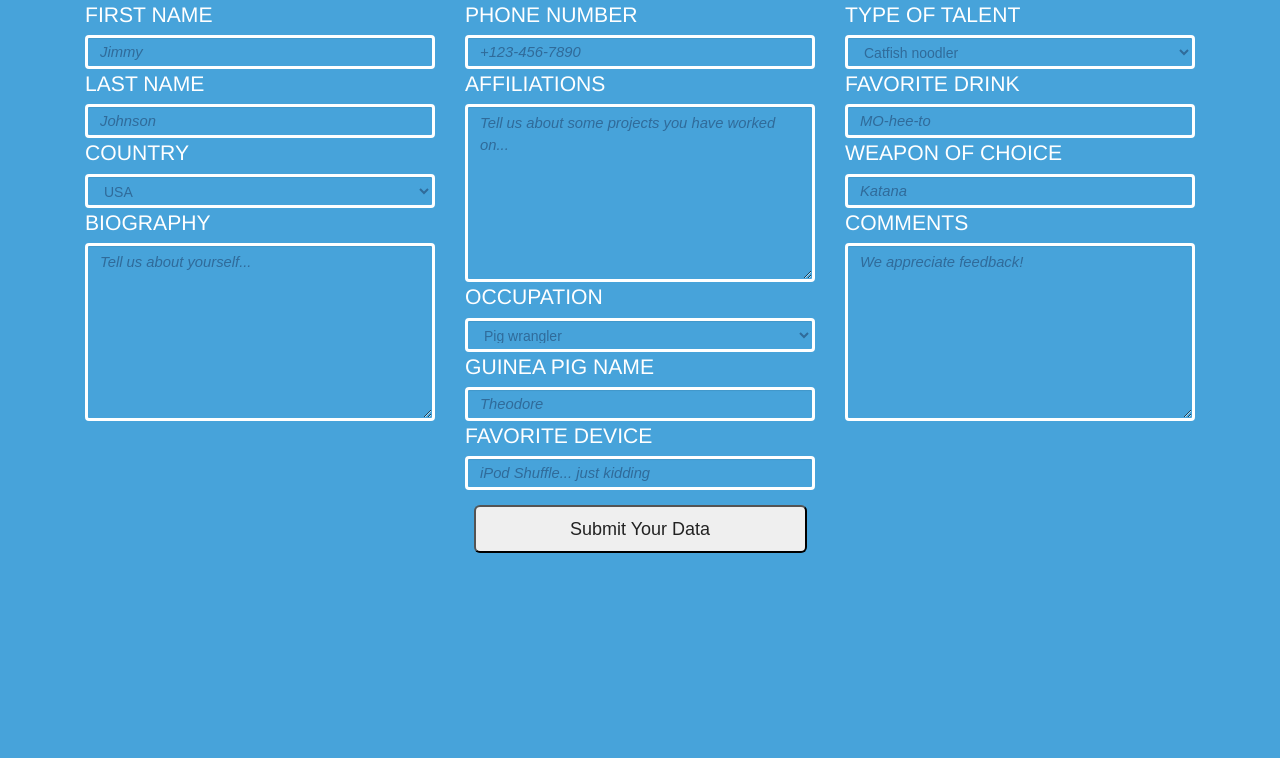
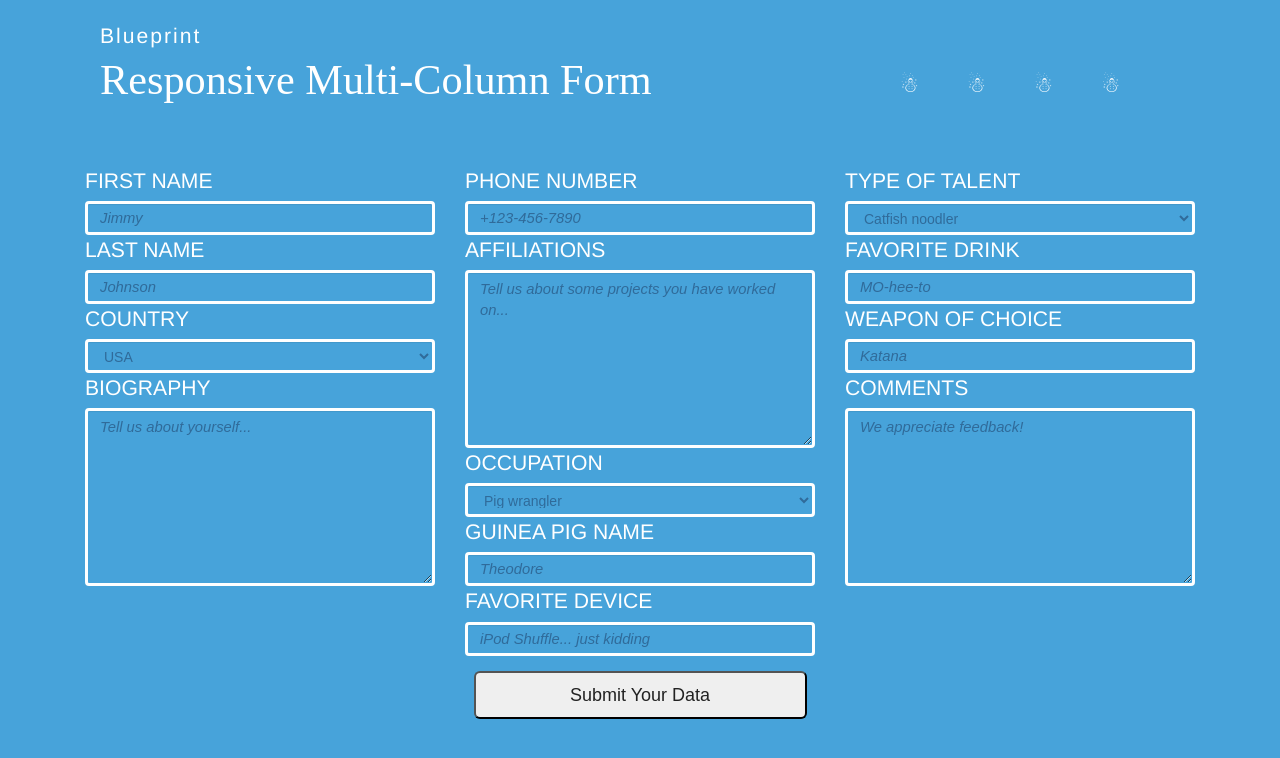
Before and after one commit to chrispruitt/TIY--Assignments, a website: page pub/index.html in a window 1280 px wide. Drawn offline with nearby package versions, Linux system fonts and the light colour scheme.

Commit message:
Added the header... still havent made the first three spaces required fields

```diff
--- a/pub/css/main.css
+++ b/pub/css/main.css
@@ -102,8 +102,40 @@ body {
     font-size: 2.5ex;
 }
 
+p {
+    margin-bottom: -2ex;
+    color: white;
+    font-weight: 100;
+    letter-spacing: 2px;
+}
+
+h1 {
+    color: white;
+    font-family: serif;
+}
+
+ul {
+    list-style: none;
+    padding-left: 0;
+    color: white;
+    text-align: center;
+    margin-top: 3.7ex;
+
+
+}
+
+li {
+    display: inline-block;
+    margin: 0 1em;
+
+}
+
+li:hover {
+    color: darkblue;
+}
+
 .column {
-
+    padding-top: 3ex;
 }
 
 label {
--- a/pub/index.html
+++ b/pub/index.html
@@ -23,6 +23,21 @@
 
         <!-- Add your site or application content here -->
 <div class="container">
+
+    <header class="col-md-12">
+        <p class="col-xs-12">Blueprint</p>
+        <h1 class="col-md-8 col-xs-12">Responsive Multi-Column Form</h1>
+        <nav class="col-xs-12 col-md-4">
+            <ul>
+                <li>&#9731;</li>
+                <li>&#9731;</li>
+                <li>&#9731;</li>
+                <li>&#9731;</li>
+            </ul>
+        </nav>
+    </header>
+
+
 
     <div class="first column col-md-4 col-sm-6 col-xs-12">
         <form role="form">
```
